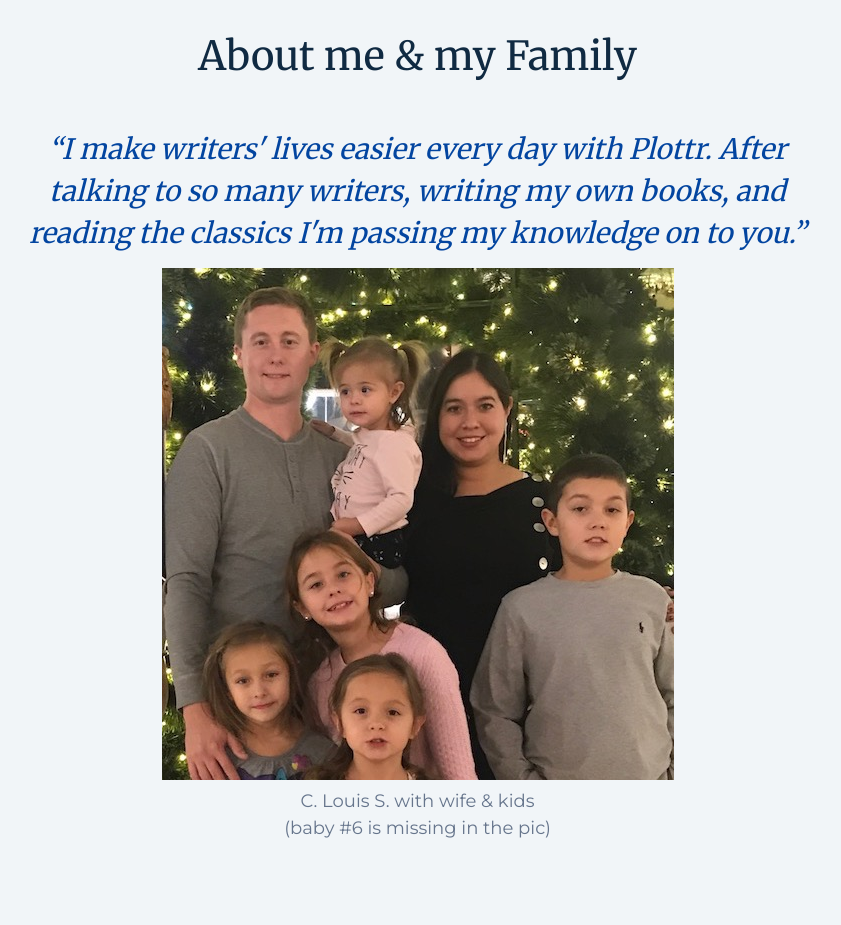
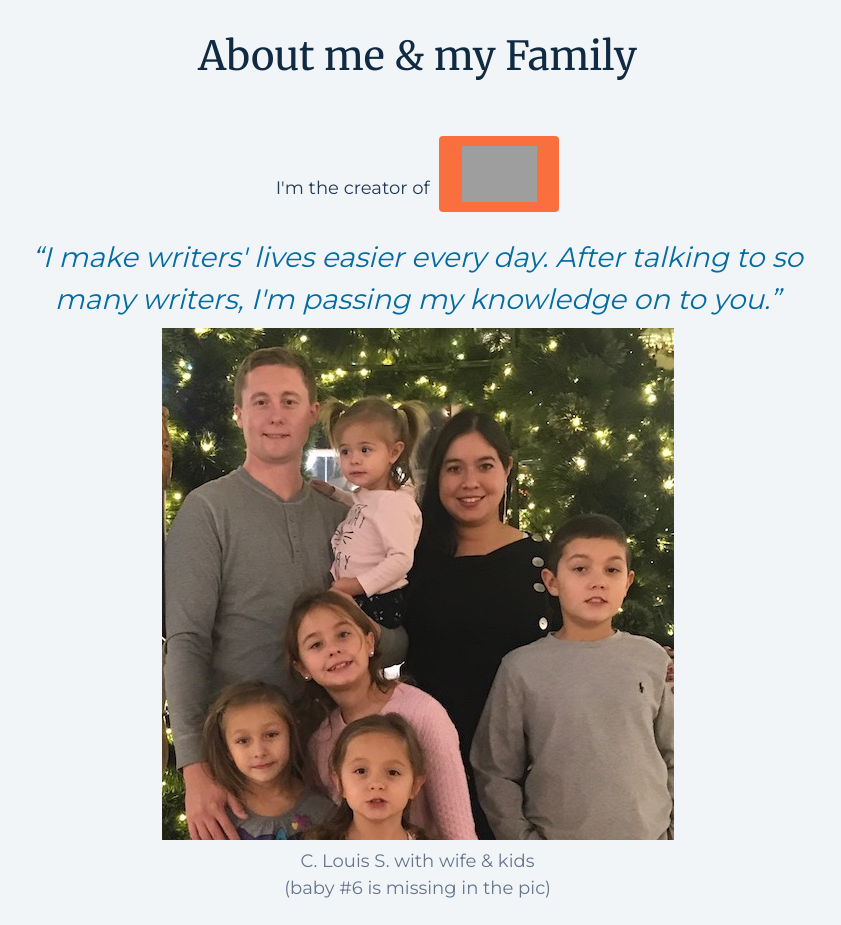
Before and after one commit to Plotinator/sane_writer_site, a plain HTML site: page index.html in a window 1280 px wide. Shown: the part 4980-5905 px from the top of the page, without its empty margins (230-1071 px from the left). Drawn offline with nearby package versions, Linux system fonts and the light colour scheme; grey boxes are pictures that could not be loaded.

Commit message:
fix styles and wording

```diff
--- a/assets/css/styles.css
+++ b/assets/css/styles.css
@@ -27,7 +27,7 @@ strong {
   color: hsl(209, 23%, 60%);
 }
 .dark-blue {
-  color: hsl(215, 96%, 32%);
+  color: hsl(200, 96%, 32%);
 }
 .mt-40 {
   margin-top: 40px;
@@ -146,7 +146,7 @@ h6.rating a {
   border-top-left-radius: 10px;
 }
 
-h3.about-me {
+.h3.about-me {
   line-height: 1.5em;
 }
 
@@ -226,3 +226,21 @@ ul li::before {
   left: 25px;
   height: 100px;
 }
+
+.attribution {
+  margin-bottom: 10px;
+}
+
+.attribution a {
+  display: inline-block;
+  width: 120px;
+  background-color: hsl(16, 94%, 61%);
+  border-radius: 4px;
+  padding: 10px 0;
+  /* height: 55px; */
+  margin-left: 5px;
+}
+
+.attribution a img {
+  vertical-align: bottom;
+}
--- a/index.html
+++ b/index.html
@@ -15,7 +15,7 @@
     </script>
     <meta charset="utf-8">
     <meta name="viewport" content="width=device-width, initial-scale=1.0">
-    <title>The Sane Writer</title>
+    <title>Secrets of a Sane Writer</title>
     <script src="https://gumroad.com/js/gumroad.js"></script>
 
     <link href="https://fonts.googleapis.com/css?family=Merriweather|Montserrat" rel="stylesheet">
@@ -27,18 +27,18 @@
 
     <meta name="description" content="A course for writers being inducted into the SDF, a sorta-secret society of writers">
     <link rel="canonical" href="https://www.plotmynovel.com/index.html">
-    <meta property="og:title" content="The Sane Writer">
+    <meta property="og:title" content="Secrets of a Sane Writer">
     <meta property="og:description" content="A course for writers being inducted into the SDF, a sorta-secret society of writers">
     <meta property="og:url" content="https://www.plotmynovel.com/index.html">
     <meta property="og:locale" content="en_EN">
     <meta property="og:type" content="website">
-    <meta property="og:site_name" content="The Sane Writer">
+    <meta property="og:site_name" content="Secrets of a Sane Writer">
     <meta property="og:image" content="https://www.plotmynovel.com/assets/img/logo.png">
     <meta property="article:author" content="https://www.facebook.com/plottrapp">
     <meta name="twitter:card" content="summary">
     <meta name="twitter:site" content="camsutter">
     <meta name="twitter:creator" content="camsutter">
-    <meta name="twitter:title" content="The Sane Writer">
+    <meta name="twitter:title" content="Secrets of a Sane Writer">
     <meta name="twitter:description" content="A course for writers being inducted into the SDF, a sorta-secret society of writers">
     <meta name="twitter:image" content="https://www.plotmynovel.com/assets/img/logo.png">
     <link type="text/plain" rel="author" href="https://www.plotmynovel.com/humans.txt">
@@ -223,8 +223,11 @@
         </div>
         <h1 class="text-center">About me &amp; my Family</h1>
         <div class="columns">
-          <div class="column col-10 col-mx-auto text-center">
-            <h3 class="dark-blue about-me"><em>&ldquo;I make writers&apos; lives easier every day with Plottr. After talking to so many writers, writing my own books, and reading the classics I&apos;m passing my knowledge on to you.&rdquo;</em></h3>
+          <div class="column col-10 col-mx-auto text-center py-2">
+            <div class="attribution">
+              <p>I&apos;m the creator of <a href="http://www.plotmynovel.com"><img width="75" src="http://www.plotmynovel.com/assets/img/plottr_logo_29_500w.png"/></a></p>
+            </div>
+            <span class="h3 dark-blue about-me"><em>&ldquo;I make writers&apos; lives easier every day. After talking to so many writers, I&apos;m passing my knowledge on to you.&rdquo;</em></span>
           </div>
           <div class="column col-12">
             <figure class="figure">
@@ -237,7 +240,6 @@
         <div class="gray small">Illuminate eye by US Government - <a rel="nofollow" class="external free" href="https://www.flickr.com/photos/3dphoto/3596096989">https://www.flickr.com/photos/3dphoto/3596096989</a>, Public Domain, <a href="https://commons.wikimedia.org/w/index.php?curid=40171984">Link</a></div>
         <div class="gray small">Freemason by <span lang="en">Unknown</span> - <a rel="nofollow" class="external free" href="http://freemasonry.bcy.ca/texts/illuminati.html">http://freemasonry.bcy.ca/texts/illuminati.html</a>, Public Domain, <a href="https://commons.wikimedia.org/w/index.php?curid=8546484">Link</a></div>
         <div class="gray small">E=mc2 by <a href="//commons.wikimedia.org/wiki/User:GTRus" title="User:GTRus">GTRus</a> - <span class="int-own-work" lang="en">Own work</span>, <a href="https://creativecommons.org/licenses/by-sa/4.0" title="Creative Commons Attribution-Share Alike 4.0">CC BY-SA 4.0</a>, <a href="https://commons.wikimedia.org/w/index.php?curid=60545604">Link</a></div>
-
       </div>
     </div>
   </body>
```
Also changed, not shown: assets/img/favicon-32x32.png, assets/img/logo_image_only.png (added), assets/img/plottr_logo_13_cropped_small.png (deleted), assets/img/plottr_logo_28_500w.png (deleted), assets/img/plottr_logo_29_500w.png (deleted).
